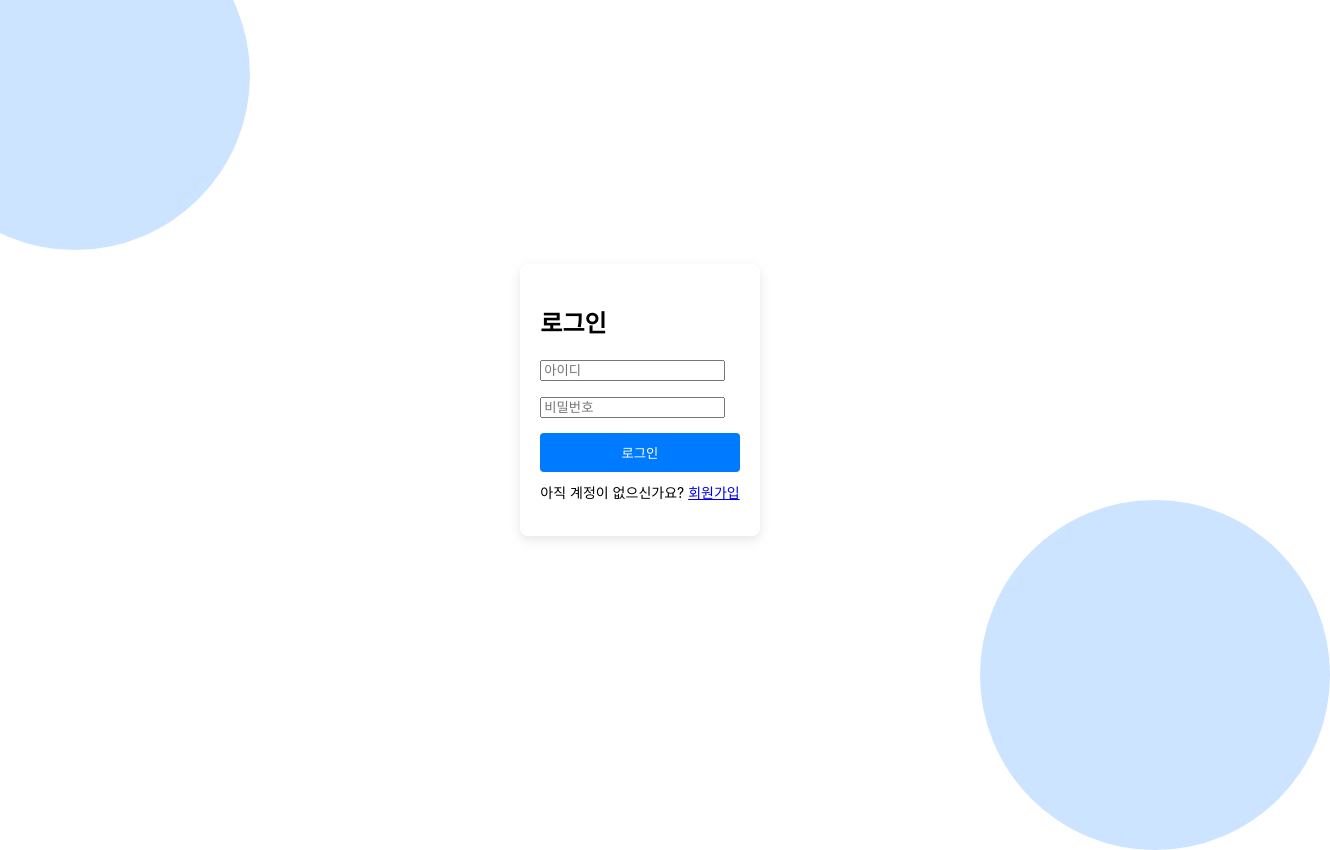
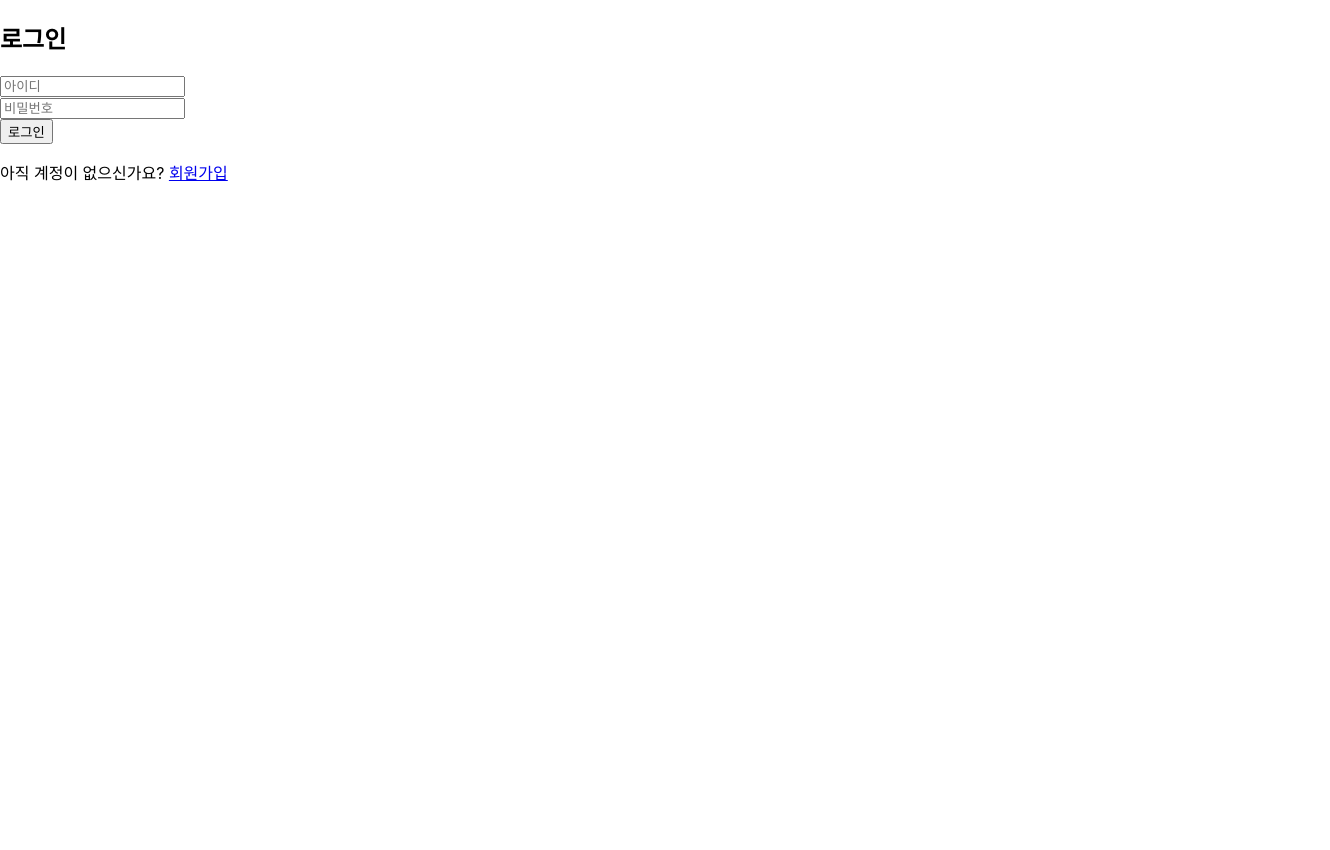
Before and after one commit to dlgusgh0810/timetodo, a React (Create React App) app in the folder ttdcalendar/: page / in a window 1280 px wide. Shown: the whole page, 1330 px wide, since content can reach past the window. After the commit the page ends 800 px from the top, so only its background shows below. Built offline with nearby package versions, Linux system fonts and the light colour scheme.

Commit message:
커밋 for 이현호

```diff
--- a/ttdcalendar/src/components/login/Login.css
+++ /dev/null
@@ -1,68 +0,0 @@
-/* 배경 원 스타일 */
-.circle {
-    position: absolute;
-    border-radius: 50%;
-    opacity: 0.2; /* 투명도 */
-    background-color: #007bff; /* 원 색상 */
-    z-index: -1; /* 원을 배경에 배치 */
-}
-
-.circle-1 {
-    width: 350px;
-    height: 350px;
-    top: -100px;
-    left: -100px;
-}
-
-.circle-2 {
-    width: 350px;
-    height: 350px;
-    bottom: -50px;
-    right: -50px;
-}
-
-body {
-    margin: 0;
-    padding: 0;
-    overflow: hidden; /* 스크롤바 제거 */
-}
-
-/* 로그인 컨테이너 */
-.login-page {
-    position: relative;
-    height: 100vh; /* 화면 전체 높이 */
-    display: flex;
-    justify-content: center;
-    align-items: center;
-}
-
-
-.login-container {
-    position: relative;
-    background: white;
-    padding: 20px;
-    border-radius: 8px;
-    box-shadow: 0 4px 12px rgba(0, 0, 0, 0.1);
-    z-index: 1;
-}
-
-.form-group {
-    margin-bottom: 15px;
-}
-
-/* 기타 스타일 */
-.login-button {
-    width: 100%;
-    background-color: #007bff;
-    color: white;
-    padding: 10px;
-    border: none;
-    border-radius: 4px;
-    cursor: pointer;
-}
-
-.signup-link {
-    margin-top: 10px;
-    text-align: center;
-    font-size: 14px;
-}
--- a/ttdcalendar/src/components/login/Login.js
+++ b/ttdcalendar/src/components/login/Login.js
@@ -1,6 +1,6 @@
 import React, { useState } from 'react';
 import { useNavigate, Link } from 'react-router-dom';
-import './Login.css';
+import './Login.module.css';
 
 function Login({ onLoginSuccess }) {
     const [username, setUsername] = useState('');
--- /dev/null
+++ b/ttdcalendar/src/components/login/Login.module.css
@@ -0,0 +1,98 @@
+.login-container {
+    width: 100vw;
+    height: 100vh;
+    display: flex;
+    justify-content: center;
+    align-items: center;
+    background-color: #f4f4f4;
+    position: relative;
+    overflow: hidden;
+}
+
+.circle {
+    position: absolute;
+    border-radius: 50%;
+    opacity: 0.2; /* 반투명도 설정 */
+    background-color: #007bff; /* 원 색상 */
+}
+
+.circle-1 {
+    width: 300px;
+    height: 300px;
+    top: -100px;
+    left: -100px;
+}
+
+.circle-2 {
+    width: 200px;
+    height: 200px;
+    bottom: -50px;
+    right: -50px;
+}
+
+
+.login-form {
+    background-color: white;
+    padding: 40px;
+    border-radius: 8px;
+    box-shadow: 0 4px 8px rgba(0, 0, 0, 0.1);
+    width: 30%;
+    max-width: 350px;
+}
+
+.login-form h2 {
+    text-align: center;
+    margin-bottom: 20px;
+}
+
+.form-group {
+    margin-bottom: 15px;
+    display: flex;
+    flex-direction: column;
+}
+
+.form-group label {
+    font-size: 14px;
+    margin-bottom: 5px;
+}
+
+.form-group input {
+    width: 100%;
+    padding: 10px;
+    border: 1px solid #ccc;
+    border-radius: 4px;
+    font-size: 14px;
+    box-sizing: border-box;
+}
+
+.login-button {
+    width: 100%;
+    padding: 10px;
+    background-color: #007bff;
+    color: white;
+    border: none;
+    border-radius: 4px;
+    font-size: 16px;
+    cursor: pointer;
+    transition: background-color 0.3s;
+}
+
+.login-button:hover {
+    background-color: #0056b3;
+}
+
+.signup-link {
+    text-align: center;
+    margin-top: 15px;
+    color: #aaa;
+    font-size: 14px;
+}
+
+.signup-link a {
+    color: #007bff;
+    text-decoration: none;
+}
+
+.signup-link a:hover {
+    text-decoration: underline;
+}
```
Also changed, not shown: 1 other file (tests, documents, lock files or other folders).
